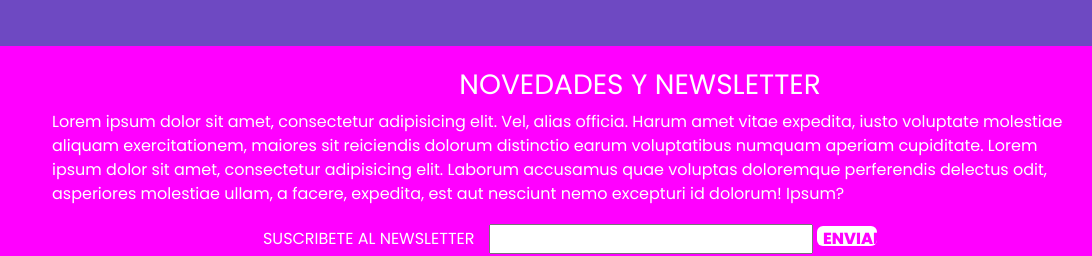
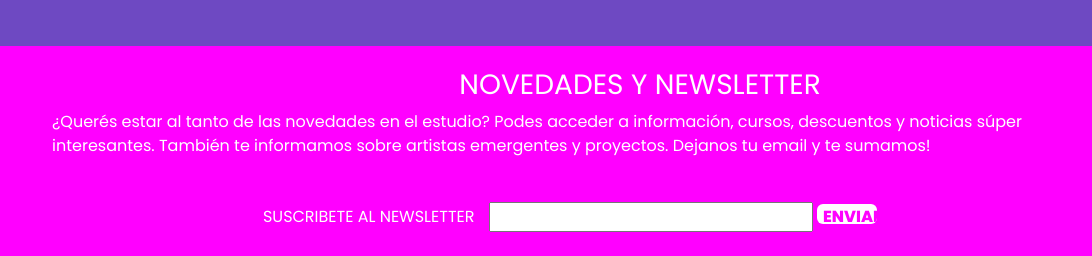
Before and after one commit to emiliacerutti/desafio_15, a website: page novedades.html in a window 1280 px wide. Shown: the part 580-836 px from the top of the page, 0-1092 px from the left. Drawn offline with nearby package versions, Linux system fonts and the light colour scheme.

Commit message:
texto novedades

```diff
--- a/novedades.html
+++ b/novedades.html
@@ -75,7 +75,7 @@
 		<div class= "tituloNovedades"><h3> NOVEDADES Y NEWSLETTER</h3></div>
 
 		<div class= "textoNovedades">
-			<p>Lorem ipsum dolor sit amet, consectetur adipisicing elit. Vel, alias officia. Harum amet vitae expedita, iusto voluptate molestiae aliquam exercitationem, maiores sit reiciendis dolorum distinctio earum voluptatibus numquam aperiam cupiditate. Lorem ipsum dolor sit amet, consectetur adipisicing elit. Laborum accusamus quae voluptas doloremque perferendis delectus odit, asperiores molestiae ullam, a facere, expedita, est aut nesciunt nemo excepturi id dolorum! Ipsum?
+			<p>¿Querés estar al tanto de las novedades en el estudio? Podes acceder a información, cursos, descuentos y noticias súper interesantes. También te informamos sobre artistas emergentes y proyectos. Dejanos tu email y te sumamos!
 			</p>
 		</div>
 
```
